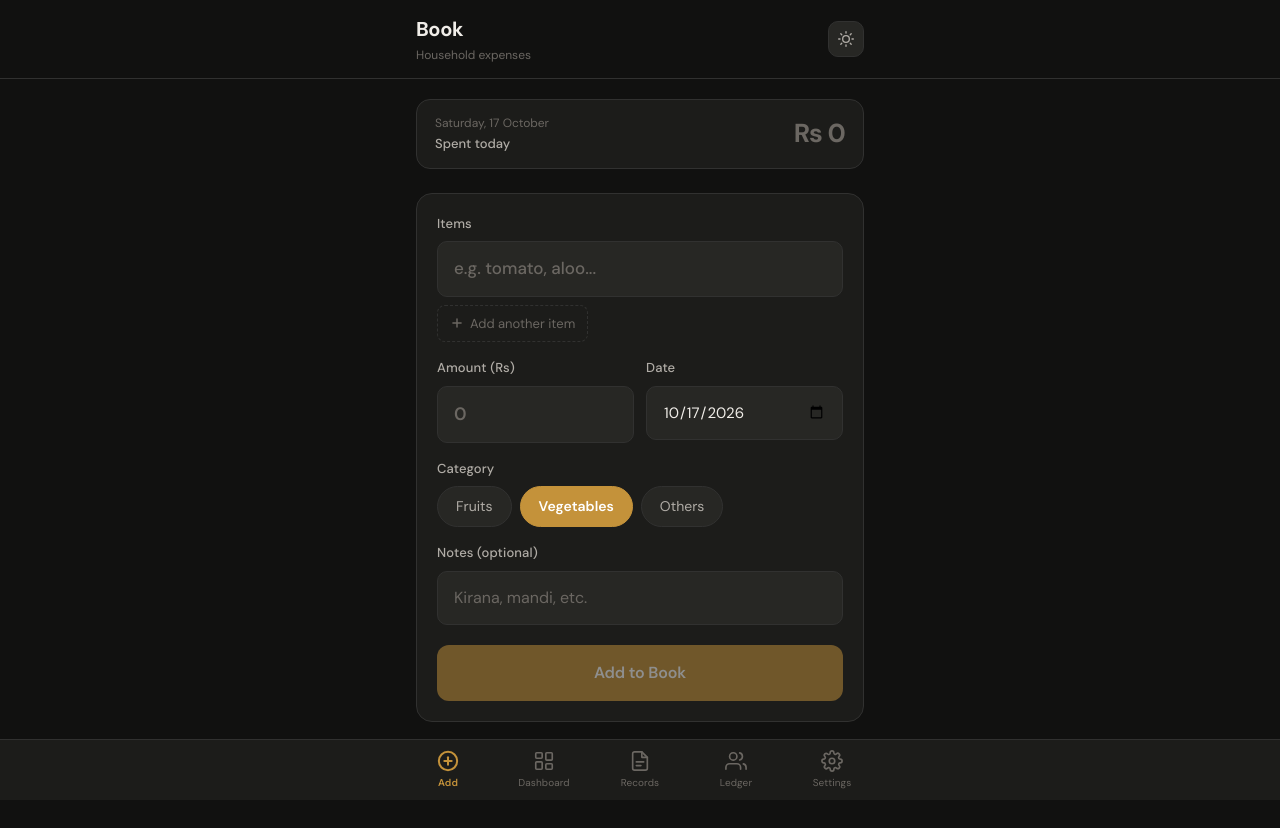
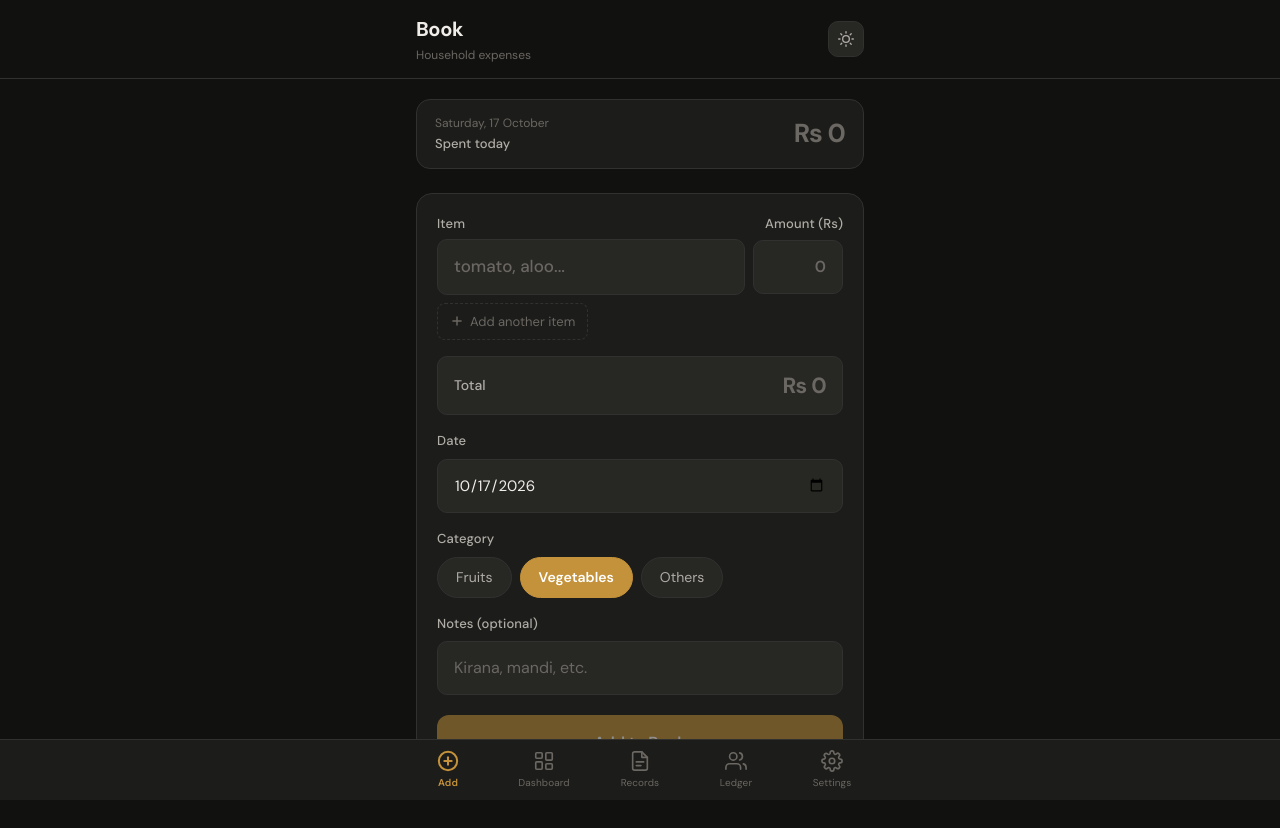
Before and after one commit to BrownColour/book-ki, a Next.js app: page / in a window 1280 px wide. Shown: the top 828 px of the page. Before the commit the page ends 800 px from the top, so only its background shows below. Built offline with nearby package versions, Linux system fonts and the light colour scheme; no server answers; the database is empty.

Commit message:
Add files via upload

```diff
--- a/src/pages/index.tsx
+++ b/src/pages/index.tsx
@@ -6,9 +6,13 @@ import BottomNav from '@/components/BottomNav'
 import AutocorrectInput from '@/components/AutocorrectInput'
 import Toast from '@/components/Toast'
 
+interface ItemRow {
+  name: string
+  amount: string
+}
+
 export default function AddExpense() {
-  const [items, setItems] = useState<string[]>([''])
-  const [amount, setAmount] = useState('')
+  const [items, setItems] = useState<ItemRow[]>([{ name: '', amount: '' }])
   const [category, setCategory] = useState('vegetables')
   const [notes, setNotes] = useState('')
   const [date, setDate] = useState(format(new Date(), 'yyyy-MM-dd'))
@@ -37,29 +41,37 @@ export default function AddExpense() {
     if (data) setTodayTotal(data.reduce((sum, e) => sum + Number(e.amount), 0))
   }
 
-  const updateItem = (index: number, value: string) => {
-    setItems((prev) => prev.map((it, i) => (i === index ? value : it)))
+  const updateItem = (index: number, field: keyof ItemRow, value: string) => {
+    setItems((prev) => prev.map((row, i) => i === index ? { ...row, [field]: value } : row))
   }
 
-  const addItemField = () => {
-    setItems((prev) => [...prev, ''])
-  }
+  const addItemRow = () => setItems((prev) => [...prev, { name: '', amount: '' }])
 
-  const removeItemField = (index: number) => {
-    setItems((prev) => prev.filter((_, i) => i !== index))
-  }
+  const removeItemRow = (index: number) => setItems((prev) => prev.filter((_, i) => i !== index))
+
+  // Auto-sum of all item amounts
+  const totalAmount = items.reduce((sum, row) => {
+    const val = parseFloat(row.amount)
+    return sum + (isNaN(val) ? 0 : val)
+  }, 0)
+
+  const hasValidItem = items.some((row) => row.name.trim().length > 0)
+  const canSubmit = hasValidItem && totalAmount > 0
 
   const handleSubmit = async () => {
-    const filledItems = items.map((it) => it.trim()).filter(Boolean)
-    if (filledItems.length === 0 || !amount || parseFloat(amount) <= 0) {
-      setToast({ message: 'Please fill in item and amount', type: 'error' })
+    if (!canSubmit) {
+      setToast({ message: 'Please fill in items and amounts', type: 'error' })
       return
     }
     setSaving(true)
+    const filledItems = items
+      .filter((row) => row.name.trim())
+      .map((row) => row.name.trim())
     const combinedItem = filledItems.join(', ')
+
     const { error } = await supabase.from('expenses').insert({
       item: combinedItem,
-      amount: parseFloat(amount),
+      amount: totalAmount,
       category,
       notes: notes.trim() || null,
       date,
@@ -68,16 +80,13 @@ export default function AddExpense() {
     if (error) {
       setToast({ message: 'Could not save. Try again.', type: 'error' })
     } else {
-      setToast({ message: `Saved: ${combinedItem} — Rs ${amount}`, type: 'success' })
-      setItems([''])
-      setAmount('')
+      setToast({ message: `Saved: ${combinedItem} — Rs ${totalAmount}`, type: 'success' })
+      setItems([{ name: '', amount: '' }])
       setNotes('')
       setDate(format(new Date(), 'yyyy-MM-dd'))
       loadTodayTotal()
     }
   }
-
-  const hasValidItem = items.some((it) => it.trim().length > 0)
 
   return (
     <div style={{ minHeight: '100dvh', background: 'var(--bg)' }}>
@@ -87,7 +96,7 @@ export default function AddExpense() {
       <PageHeader title="Book" subtitle="Household expenses" />
 
       <div className="page-content with-nav" style={{ paddingTop: 20 }}>
-        {/* Today's summary strip */}
+        {/* Today strip */}
         <div style={{
           background: 'var(--card)', border: '1px solid var(--border)',
           borderRadius: 14, padding: '14px 18px', marginBottom: 24,
@@ -113,25 +122,46 @@ export default function AddExpense() {
           borderRadius: 16, padding: 20,
           display: 'flex', flexDirection: 'column', gap: 16,
         }}>
-          {/* Item fields */}
+
+          {/* Column headers */}
           <div>
-            <label className="label">Items</label>
+            <div style={{ display: 'flex', gap: 8, marginBottom: 6 }}>
+              <span className="label" style={{ flex: 1, marginBottom: 0 }}>Item</span>
+              <span className="label" style={{ width: 90, marginBottom: 0, textAlign: 'right', flexShrink: 0 }}>Amount (Rs)</span>
+              {/* spacer for remove button column */}
+              {items.length > 1 && <span style={{ width: 36, flexShrink: 0 }} />}
+            </div>
+
             <div style={{ display: 'flex', flexDirection: 'column', gap: 8 }}>
-              {items.map((item, index) => (
+              {items.map((row, index) => (
                 <div key={index} style={{ display: 'flex', gap: 8, alignItems: 'center' }}>
+                  {/* Item name */}
                   <div style={{ flex: 1 }}>
                     <AutocorrectInput
-                      value={item}
-                      onChange={(val) => updateItem(index, val)}
-                      placeholder={index === 0 ? 'e.g. tomato, aloo...' : 'Another item...'}
+                      value={row.name}
+                      onChange={(val) => updateItem(index, 'name', val)}
+                      placeholder={index === 0 ? 'tomato, aloo...' : 'Item name...'}
                     />
                   </div>
+
+                  {/* Per-item amount */}
+                  <input
+                    type="number"
+                    className="input-field"
+                    value={row.amount}
+                    onChange={(e) => updateItem(index, 'amount', e.target.value)}
+                    placeholder="0"
+                    inputMode="decimal"
+                    style={{ width: 90, flexShrink: 0, fontSize: 16, fontWeight: 600, textAlign: 'right' }}
+                  />
+
+                  {/* Remove row */}
                   {items.length > 1 && (
                     <button
                       type="button"
-                      onClick={() => removeItemField(index)}
+                      onClick={() => removeItemRow(index)}
                       style={{
-                        width: 36, height: 48, borderRadius: 10, flexShrink: 0,
+                        width: 36, height: 48, flexShrink: 0, borderRadius: 10,
                         border: '1px solid var(--border)', background: 'var(--bg-3)',
                         color: 'var(--text-3)', cursor: 'pointer',
                         display: 'flex', alignItems: 'center', justifyContent: 'center',
@@ -146,13 +176,12 @@ export default function AddExpense() {
               ))}
             </div>
 
-            {/* Add another item button */}
+            {/* Add row button */}
             <button
               type="button"
-              onClick={addItemField}
+              onClick={addItemRow}
               style={{
-                marginTop: 8,
-                display: 'flex', alignItems: 'center', gap: 6,
+                marginTop: 8, display: 'flex', alignItems: 'center', gap: 6,
                 padding: '8px 12px', borderRadius: 8,
                 border: '1px dashed var(--border)', background: 'transparent',
                 color: 'var(--text-3)', fontSize: 13, cursor: 'pointer',
@@ -166,17 +195,23 @@ export default function AddExpense() {
             </button>
           </div>
 
-          <div style={{ display: 'flex', gap: 12 }}>
-            <div style={{ flex: 1 }}>
-              <label className="label">Amount (Rs)</label>
-              <input
-                type="number" className="input-field" value={amount}
-                onChange={(e) => setAmount(e.target.value)}
-                placeholder="0" inputMode="numeric"
-                style={{ fontSize: 18, fontWeight: 600 }}
-              />
+          {/* Total — read only */}
+          <div style={{
+            display: 'flex', justifyContent: 'space-between', alignItems: 'center',
+            padding: '12px 16px', borderRadius: 10,
+            background: 'var(--bg-3)', border: '1px solid var(--border)',
+          }}>
+            <span style={{ fontSize: 14, color: 'var(--text-2)', fontWeight: 500 }}>Total</span>
+            <span style={{
+              fontSize: 22, fontWeight: 700, letterSpacing: '-0.03em',
+              color: totalAmount > 0 ? 'var(--accent)' : 'var(--text-3)',
+            }}>
+              Rs {totalAmount > 0 ? totalAmount.toLocaleString('en-IN') : '0'}
+            </span>
           </div>
-            <div style={{ flex: 1 }}>
+
+          {/* Date */}
+          <div>
             <label className="label">Date</label>
             <input
               type="date" className="input-field" value={date}
@@ -184,8 +219,8 @@ export default function AddExpense() {
               style={{ fontSize: 15 }}
             />
           </div>
-          </div>
 
+          {/* Category */}
           <div>
             <label className="label">Category</label>
             <div style={{ display: 'flex', gap: 8, flexWrap: 'wrap' }}>
@@ -204,6 +239,7 @@ export default function AddExpense() {
             </div>
           </div>
 
+          {/* Notes */}
           <div>
             <label className="label">Notes (optional)</label>
             <input
@@ -216,8 +252,8 @@ export default function AddExpense() {
           <button
             className="btn-primary"
             onClick={handleSubmit}
-            disabled={saving || !hasValidItem || !amount}
-            style={{ opacity: saving || !hasValidItem || !amount ? 0.5 : 1, marginTop: 4 }}
+            disabled={saving || !canSubmit}
+            style={{ opacity: saving || !canSubmit ? 0.5 : 1, marginTop: 4 }}
           >
             {saving ? 'Saving...' : 'Add to Book'}
           </button>
```
Lines whose indentation alone changed are shown as unchanged.
